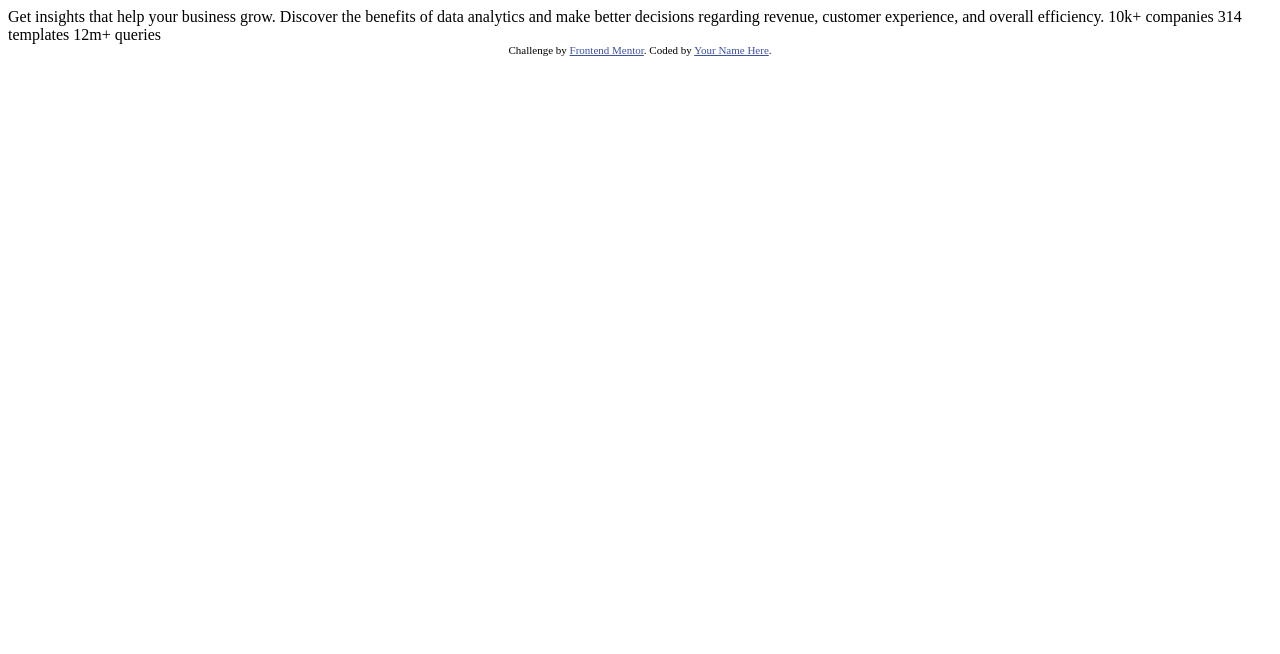
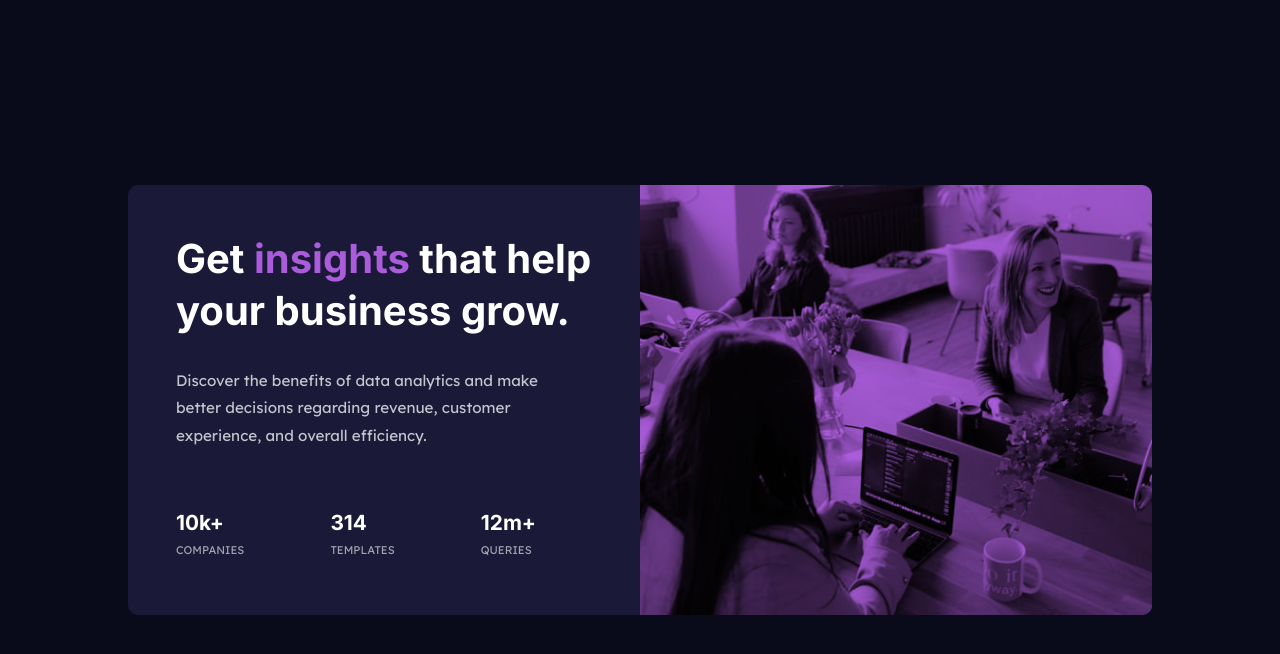
Before and after one commit to edgarnuneza/card-component, a plain HTML site: page index.html in a window 1280 px wide. Drawn offline with Linux system fonts and the light colour scheme.

Commit message:
desktop version

```diff
--- a/index.html
+++ b/index.html
@@ -1,33 +1,65 @@
 <!DOCTYPE html>
 <html lang="en">
+
 <head>
   <meta charset="UTF-8">
-  <meta name="viewport" content="width=device-width, initial-scale=1.0"> <!-- displays site properly based on user's device -->
+  <meta name="viewport" content="width=device-width, initial-scale=1.0">
+  <!-- displays site properly based on user's device -->
+  <link rel="icon" type="image/png" sizes="32x32" href="./images/favicon-32x32.png">
+  <title>Frontend Mentor | Stats preview card component</title>
+  <link rel="preconnect" href="https://fonts.gstatic.com">
+  <link href="https://fonts.googleapis.com/css2?family=Inter:wght@400;700&display=swap" rel="stylesheet">
+  <link rel="preconnect" href="https://fonts.gstatic.com">
+  <link href="https://fonts.googleapis.com/css2?family=Lexend+Deca&display=swap" rel="stylesheet">
+  <link rel="stylesheet" href="styles/app.css">
+</head>
 
-  <link rel="icon" type="image/png" sizes="32x32" href="./images/favicon-32x32.png">
-
-  <title>Frontend Mentor | Stats preview card component</title>
-
-  <!-- Feel free to remove these styles or customise in your own stylesheet 👍 -->
-  <style>
-    .attribution { font-size: 11px; text-align: center; }
-    .attribution a { color: hsl(228, 45%, 44%); }
-  </style>
-</head>
 <body>
 
-  Get insights that help your business grow.
+  <main class="card">
 
-  Discover the benefits of data analytics and make better decisions regarding revenue, customer
-  experience, and overall efficiency.
+    <section class="info">
+      <h2>Get <span class="standout">insights</span> that help your business grow.</h2>
 
-  10k+ companies
-  314 templates
-  12m+ queries
+      <p>
+        Discover the benefits of data analytics and make better decisions regarding revenue, customer
+        experience, and overall efficiency.
+      </p>
 
-  <div class="attribution">
+      <section class="stats">
+        <span>
+          <div class="number">10k+</div>
+          <div class="category">companies</div>
+        </span>
+        <span>
+          <div class="number">314</div>
+          <div class="category">templates</div>
+        </span>
+        <span>
+          <div class="number">12m+</div>
+          <div class="category">queries</div>
+        </span>
+
+
+      </section>
+
+      <div class="category">
+      </div>
+
+    </section>
+
+    <section class="cont-img">
+      <img class="img desktop-img" src="images/image-header-desktop.jpg" alt="main-image">
+      <img class="img mobile-img" src="images/image-header-mobile.jpg" alt="main-image">
+    </section>
+
+
+  </main>
+
+  <!-- <div class="attribution">
     Challenge by <a href="https://www.frontendmentor.io?ref=challenge" target="_blank">Frontend Mentor</a>.
-    Coded by <a href="#">Your Name Here</a>.
-  </div>
+    Coded by <a href="#">Edgar Nuñez</a>.
+  </div> -->
 </body>
+
 </html>
--- a/styles/app.css
+++ b/styles/app.css
@@ -0,0 +1,133 @@
+html, body, div, span, applet, object, iframe,
+h1, h2, h3, h4, h5, h6, p, blockquote, pre,
+a, abbr, acronym, address, big, cite, code,
+del, dfn, em, img, ins, kbd, q, s, samp,
+small, strike, strong, sub, sup, tt, var,
+b, u, i, center,
+dl, dt, dd, ol, ul, li,
+fieldset, form, label, legend,
+table, caption, tbody, tfoot, thead, tr, th, td,
+article, aside, canvas, details, embed,
+figure, figcaption, footer, header, hgroup,
+menu, nav, output, ruby, section, summary,
+time, mark, audio, video {
+	margin: 0;
+	padding: 0;
+	border: 0;
+	font-size: 100%;
+	font: inherit;
+	vertical-align: baseline;
+}
+/* HTML5 display-role reset for older browsers */
+article, aside, details, figcaption, figure,
+footer, header, hgroup, menu, nav, section {
+	display: block;
+}
+body {
+	line-height: 1;
+}
+ol, ul {
+	list-style: none;
+}
+blockquote, q {
+	quotes: none;
+}
+blockquote:before, blockquote:after,
+q:before, q:after {
+	content: '';
+	content: none;
+}
+table {
+	border-collapse: collapse;
+	border-spacing: 0;
+}
+a {
+    text-decoration: none;
+}
+
+/*Start here*/
+body {
+    background-color: hsl(233, 47%, 7%);
+    color: hsl(0, 0%, 100%);
+    display: flex;
+    justify-content: center;
+    align-items: center;
+    min-height: 100vh;
+    font-family: 'Lexend Deca', sans-serif;
+}
+
+h2 {
+    color: hsl(0, 0%, 100%);
+    font-family: 'Inter', sans-serif;
+    font-weight: 700;
+    font-size: 2.5em;
+    line-height: 1.3em;
+}
+
+.info p {
+    color: hsla(0, 0%, 100%, 0.75);
+    line-height: 1.8em;
+    margin-top: 2em;
+    text-align: left;
+    font-size: 0.95em;
+    padding-right: 3.5em;
+}
+
+.card {
+    background-color: hsl(244, 38%, 16%);
+    max-width: 80%;
+    min-width: 80%;
+    border-radius: 10px;
+    display: flex;
+
+}
+
+.standout {
+    color: hsl(277, 64%, 61%);
+}
+
+.info {
+    box-sizing: border-box;
+    padding: 3em;
+    width: 50%;
+
+}
+
+.cont-img {
+    width: 50%;
+    border-radius: 0 10px 10px 0;
+    background-color: hsl(277, 64%, 61%);
+}
+
+.stats {
+    margin-top: 4em;
+    display: flex;
+    justify-content: space-between;
+    padding-right: 3.5em;
+}
+
+.number {
+    font-family: 'Inter', sans-serif;
+    font-weight: 700;
+    font-size: 1.3em;
+
+}
+
+.category {
+    color:hsla(0, 0%, 100%, 0.6);
+    text-transform: uppercase;
+    font-size: 0.7em;
+    margin-top: 1em;
+}
+
+.img {
+    /* opacity: 0.75; */
+    height: 100%;
+    width: 100%;
+    border-radius: 0 10px 10px 0;
+    mix-blend-mode: multiply;
+}
+
+.mobile-img {
+    display: none;
+}
```
